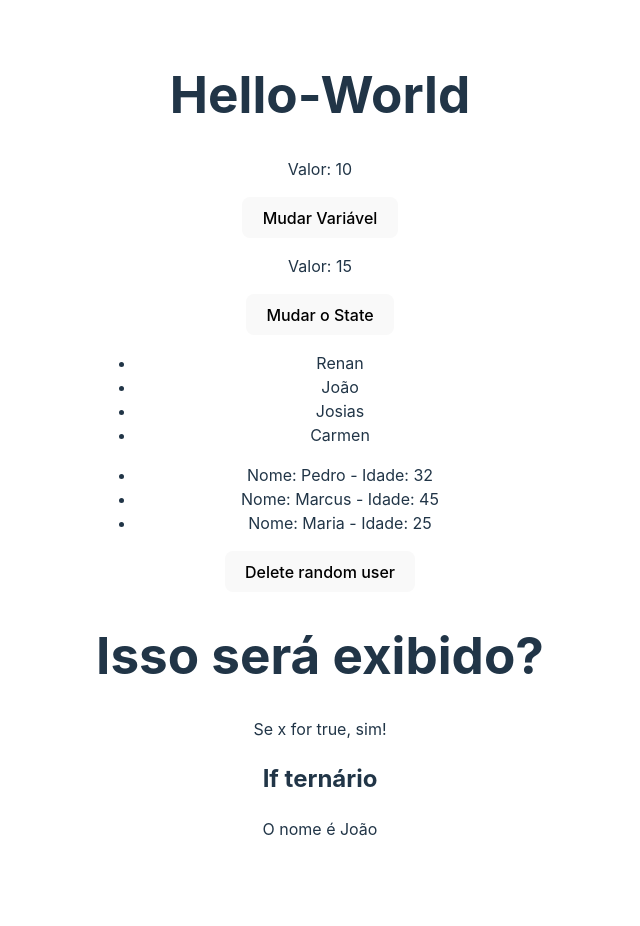
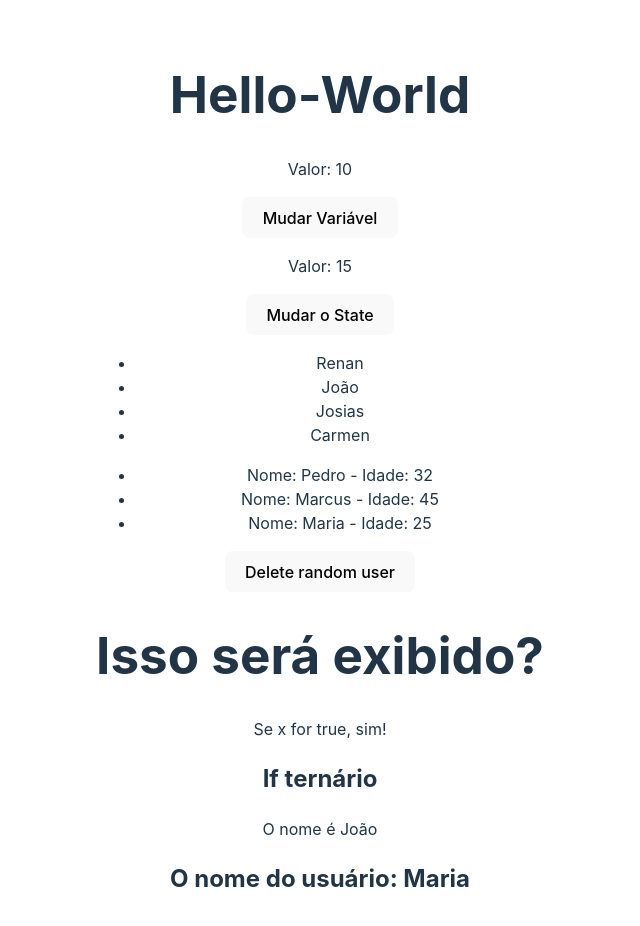
Before and after one commit to renawmontanari/MiniTrilha-React, a React (Vite) app in the folder useState/: page / in a window 1280 px wide. Shown: the top 926 px of the page, without its empty margins (320-960 px from the left). Before the commit the page ends 889 px from the top, so only its background shows below. Built offline with nearby package versions, Linux system fonts and the light colour scheme.

Commit message:
MiniTrilha-React

```diff
--- a/useState/src/App.jsx
+++ b/useState/src/App.jsx
@@ -1,10 +1,16 @@
 
+import { useState } from 'react';
 import './App.css'
 import ConditionalRender from './components/ConditionalRender';
 import ListRender from './components/ListRender';
 import ManageData from './components/ManageData';
+import ShowUserName from './components/ShowUserName';
 
 function App() {
+
+  const name = "Renan";
+
+  const [userName] = useState("Maria");
 
   return (
     <>
@@ -13,6 +19,7 @@
         <ManageData />
         <ListRender />
         <ConditionalRender />
+        <ShowUserName name={userName} />
       </div>
     </>
   );
--- /dev/null
+++ b/useState/src/components/ShowUserName.jsx
@@ -0,0 +1,10 @@
+
+const ShowUserName = (props) => {
+  return (
+    <div>
+        <h2>O nome do usuário: {props.name}</h2>
+    </div>
+  );
+};
+
+export default ShowUserName
```
